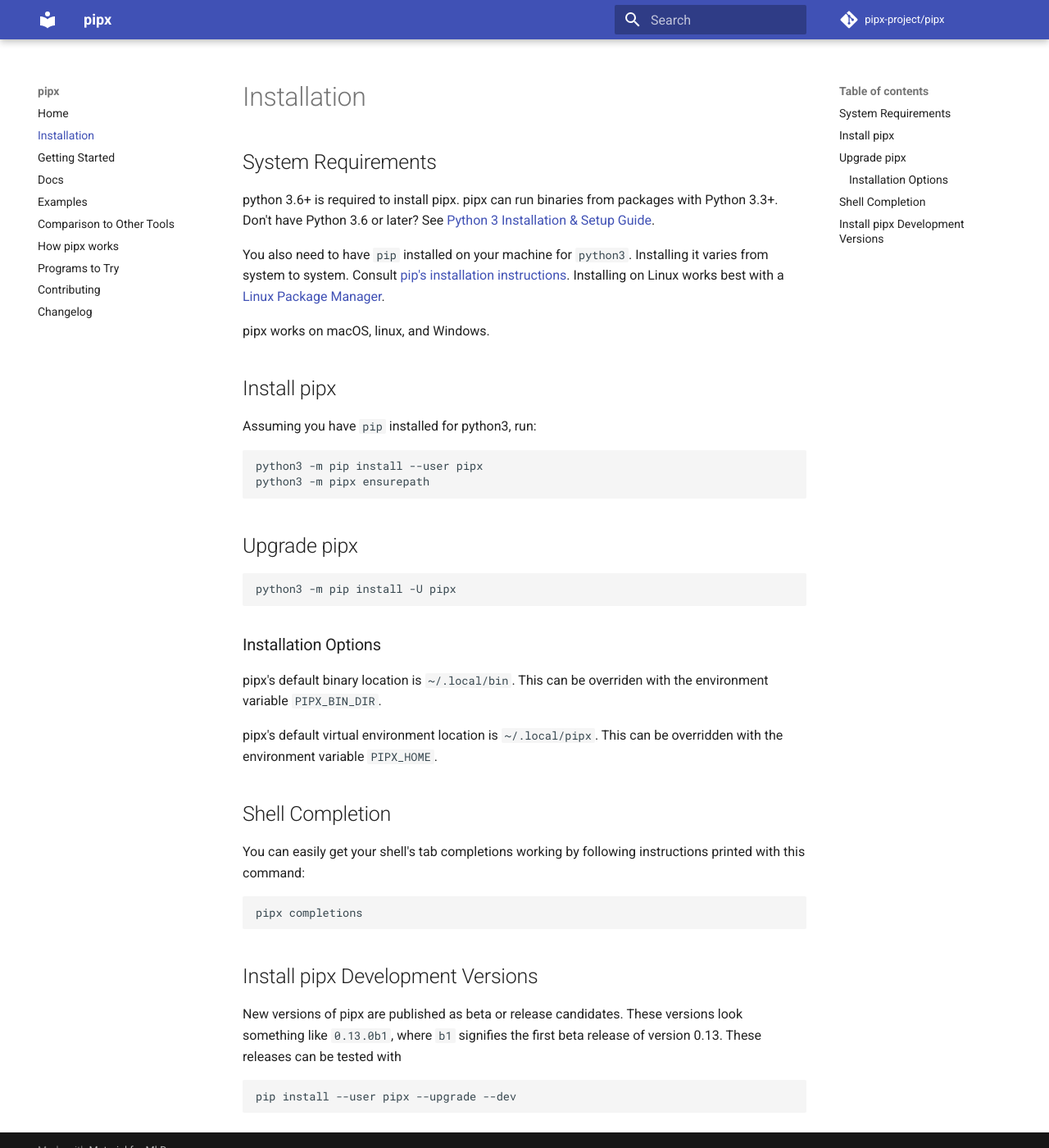
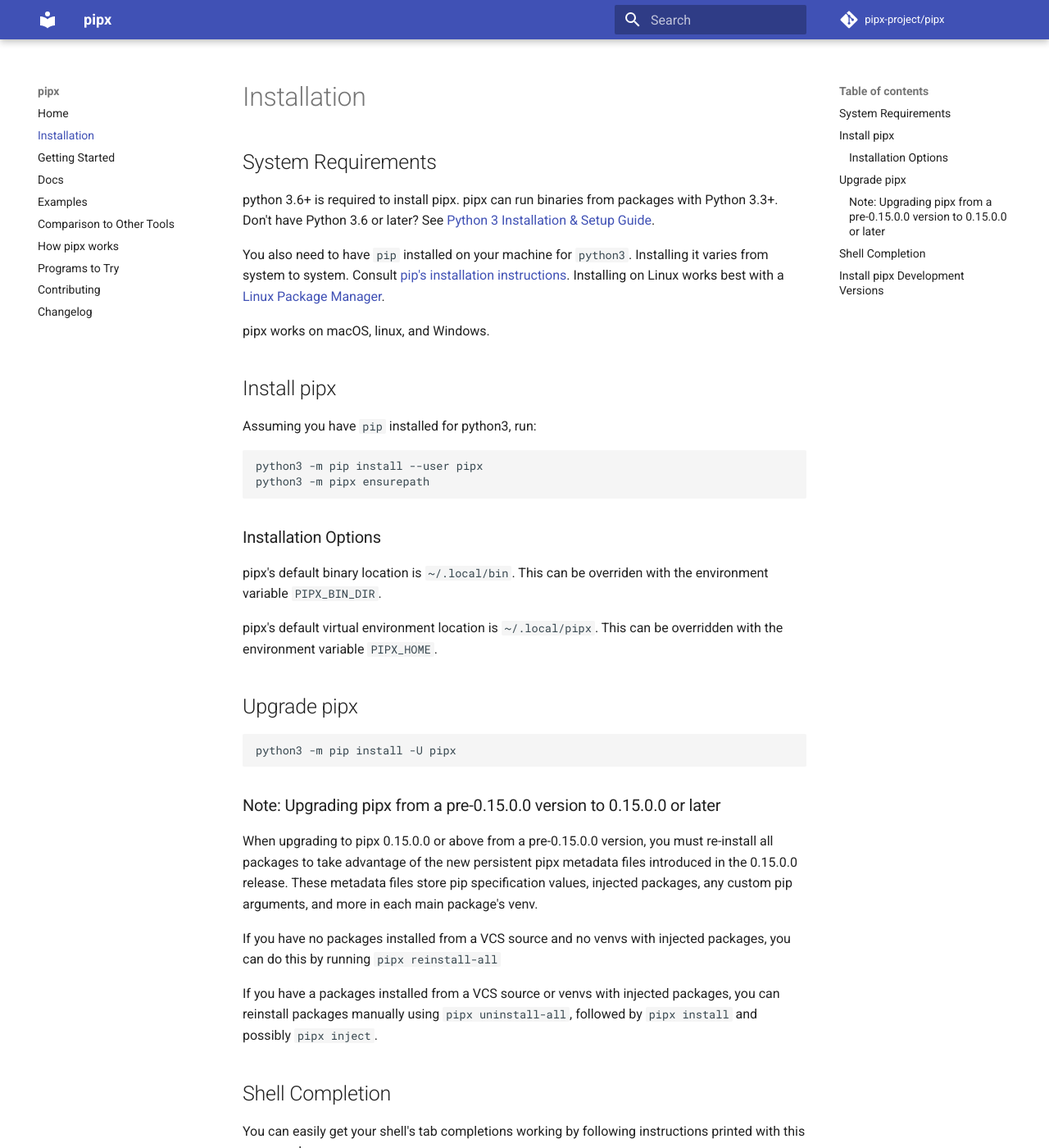
Before and after one commit to pypa/pipx, an MkDocs documentation site: the page built from docs/installation.md, in a window 1280 px wide and 1400 px high. Shown: the whole window at 82% size. Built offline with MkDocs 1.6.1 and Material for MkDocs 9.7.7, drawn with Linux system fonts in a browser that asks for light colours; comment, search, counter and statistics services are not loaded.

Commit message:
Add upgrade from pre-0.15.0.0 upgrade help, move Installation Options.

````diff
--- a/docs/installation.md
+++ b/docs/installation.md
@@ -13,15 +13,22 @@
 python3 -m pipx ensurepath
 ```
 
+### Installation Options
+pipx's default binary location is `~/.local/bin`. This can be overriden with the environment variable `PIPX_BIN_DIR`.
+
+pipx's default virtual environment location is `~/.local/pipx`. This can be overridden with the environment variable `PIPX_HOME`.
+
 ## Upgrade pipx
 ```
 python3 -m pip install -U pipx
 ```
 
-### Installation Options
-pipx's default binary location is `~/.local/bin`. This can be overriden with the environment variable `PIPX_BIN_DIR`.
+### Note: Upgrading pipx from a pre-0.15.0.0 version to 0.15.0.0 or later
+When upgrading to pipx 0.15.0.0 or above from a pre-0.15.0.0 version, you must re-install all packages to take advantage of the new persistent pipx metadata files introduced in the 0.15.0.0 release. These metadata files store pip specification values, injected packages, any custom pip arguments, and more in each main package's venv.
 
-pipx's default virtual environment location is `~/.local/pipx`. This can be overridden with the environment variable `PIPX_HOME`.
+If you have no packages installed from a VCS source and no venvs with injected packages, you can do this by running `pipx reinstall-all`
+
+If you have a packages installed from a VCS source or venvs with injected packages, you can reinstall packages manually using `pipx uninstall-all`, followed by `pipx install` and possibly `pipx inject`.
 
 ## Shell Completion
 You can easily get your shell's tab completions working by following instructions printed with this command:
````
